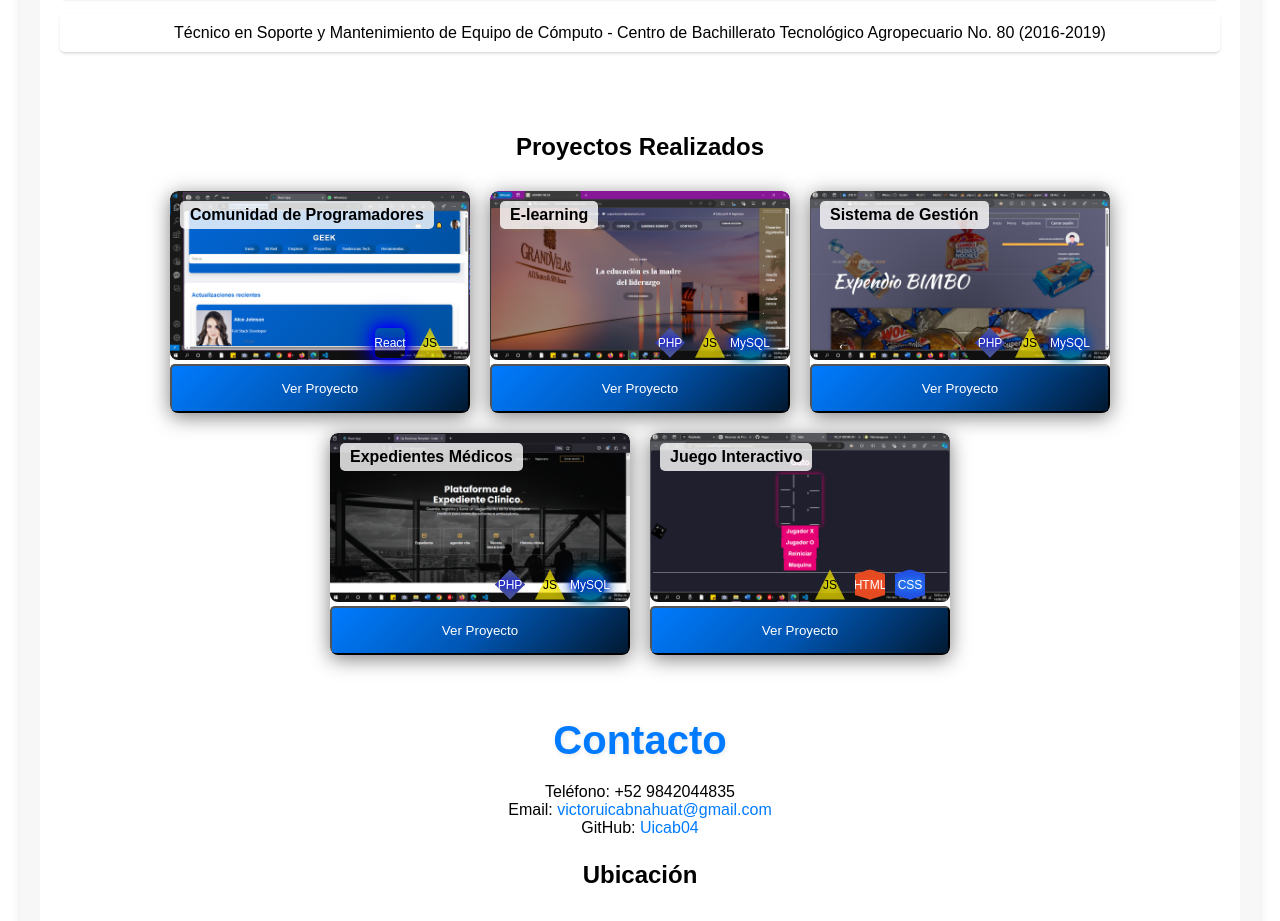
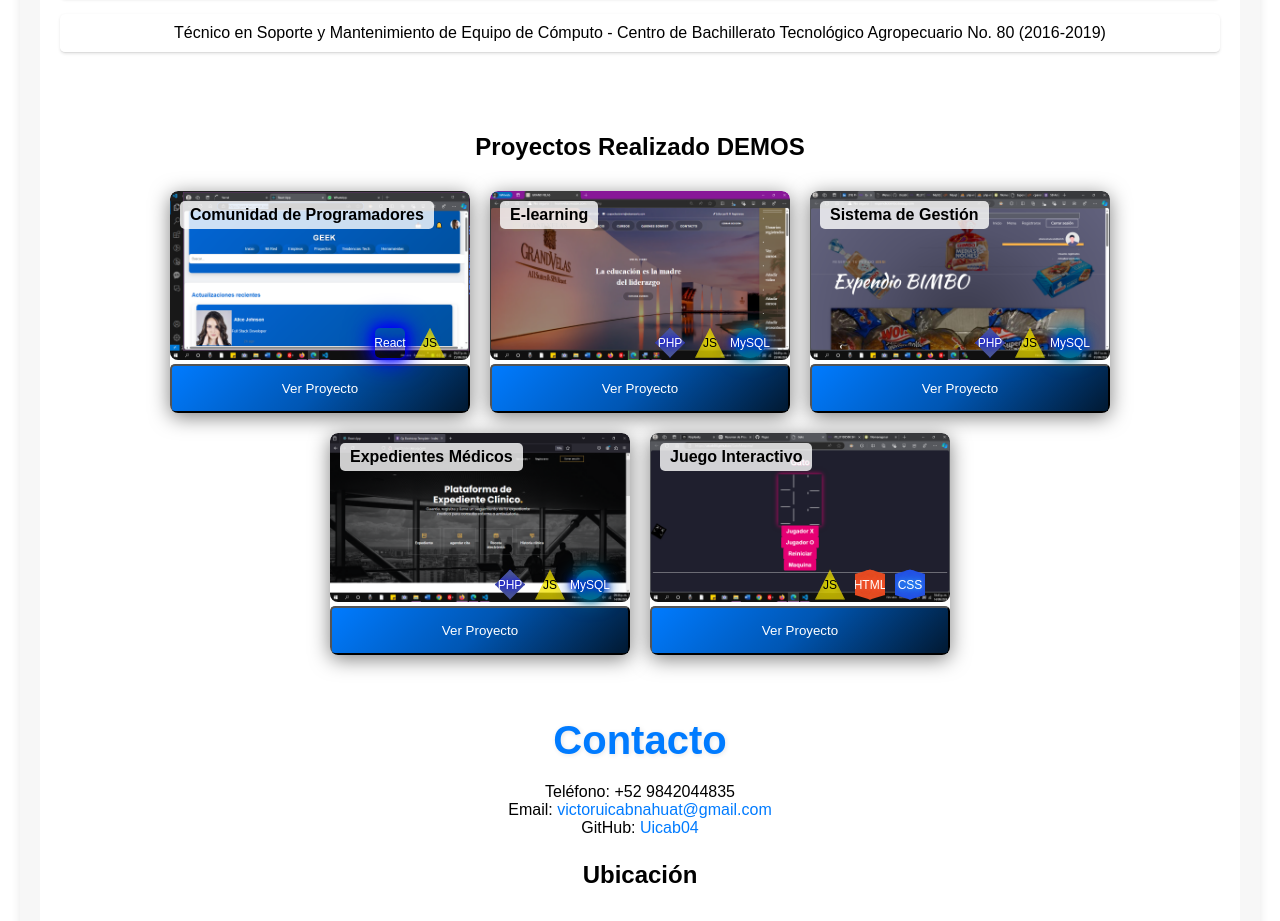
Before and after one commit to Uicab04/victormanuel, a React (Create React App) app: page / in a window 1280 px wide. Shown: the part 2141-3062 px from the top of the page. Built offline with nearby package versions, Linux system fonts and the light colour scheme; grey boxes are pictures that could not be loaded.

Commit message:
Update TITLE PROYECTS Projects.js

```diff
--- a/src/components/Projects.js
+++ b/src/components/Projects.js
@@ -130,7 +130,7 @@ const Projects = () => {
 
   return (
     <section id="custom-proyectos" className="custom-section">
-      <h2 className="custom-section__title">Proyectos Realizados</h2>
+      <h2 className="custom-section__title">Proyectos Realizado DEMOS</h2>
       <div className="custom-section__content">
         {projects.map((project, index) => (
           <Project
```
